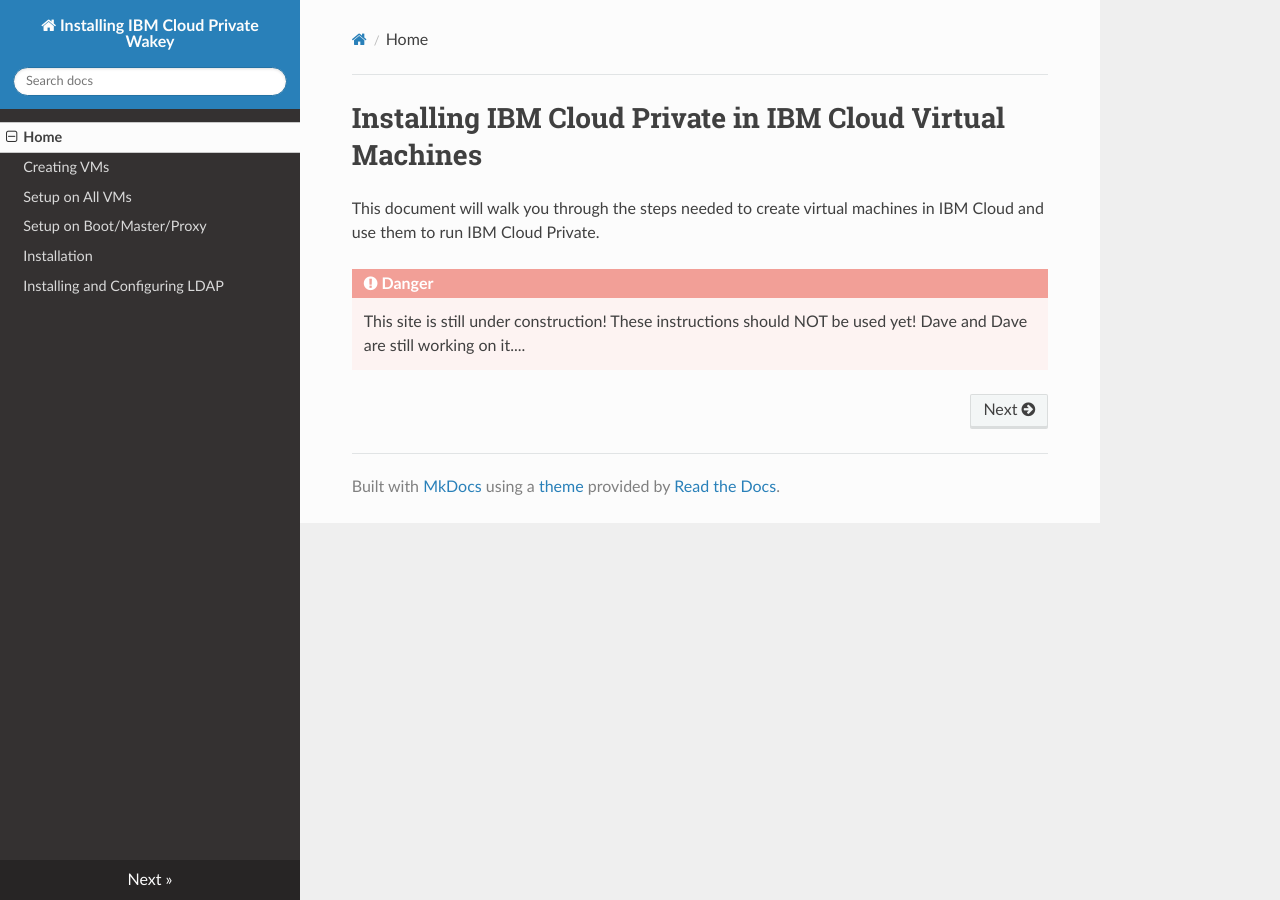
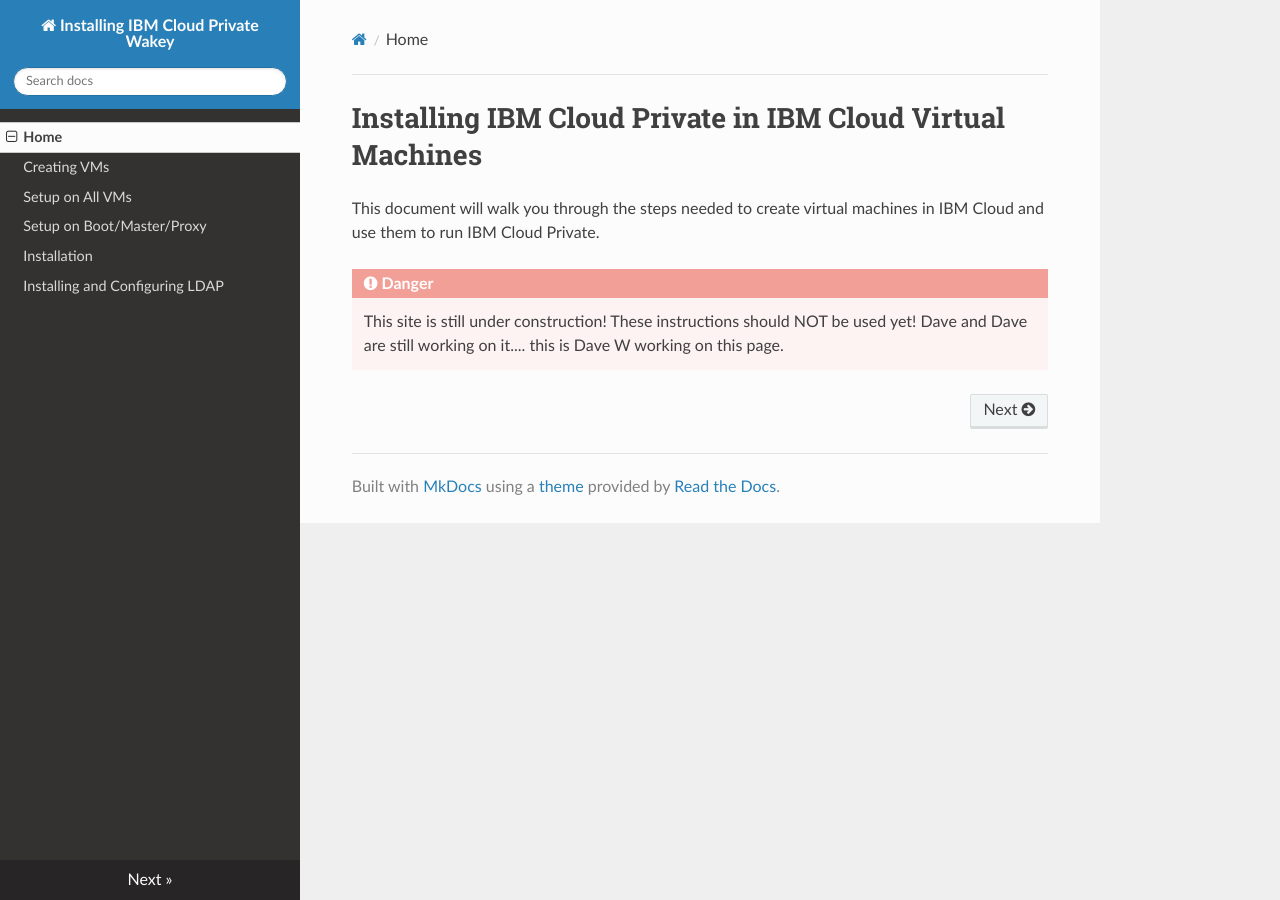
Before and after one commit to IBM-ICP-CoC/ICP-311-Install, an MkDocs documentation site: the page built from docs/index.md, in a window 1280 px wide. Built offline with MkDocs 1.6.1, drawn with Linux system fonts in a browser that asks for light colours; nearby versions of some CDN libraries.

Commit message:
updated my branch

```diff
--- a/docs/index.md
+++ b/docs/index.md
@@ -4,3 +4,4 @@ This document will walk you through the steps needed to create virtual machines
 
 !!! danger
     This site is still under construction!  These instructions should NOT be used yet!  Dave and Dave are still working on it....
+    this is Dave W working on this page.
```
